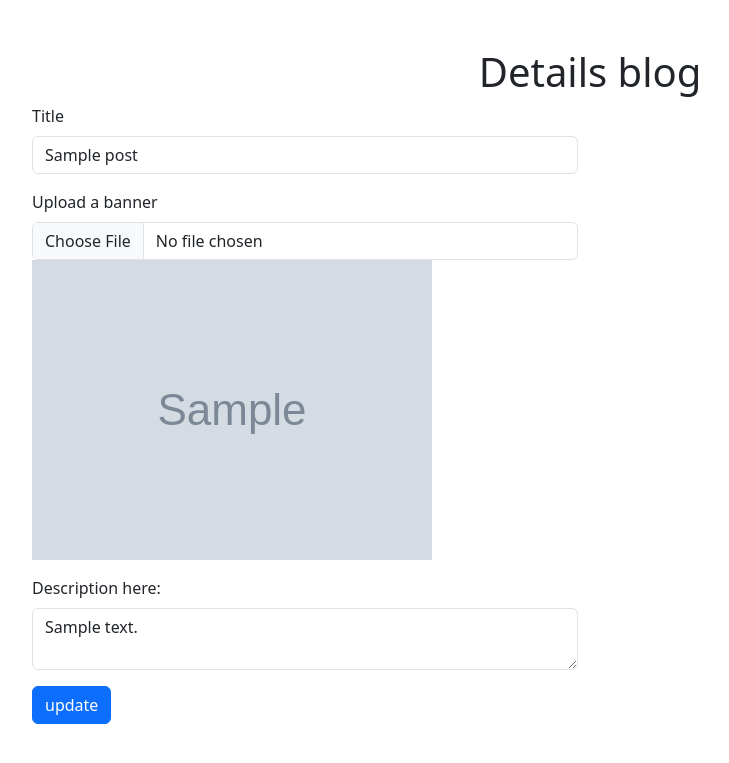
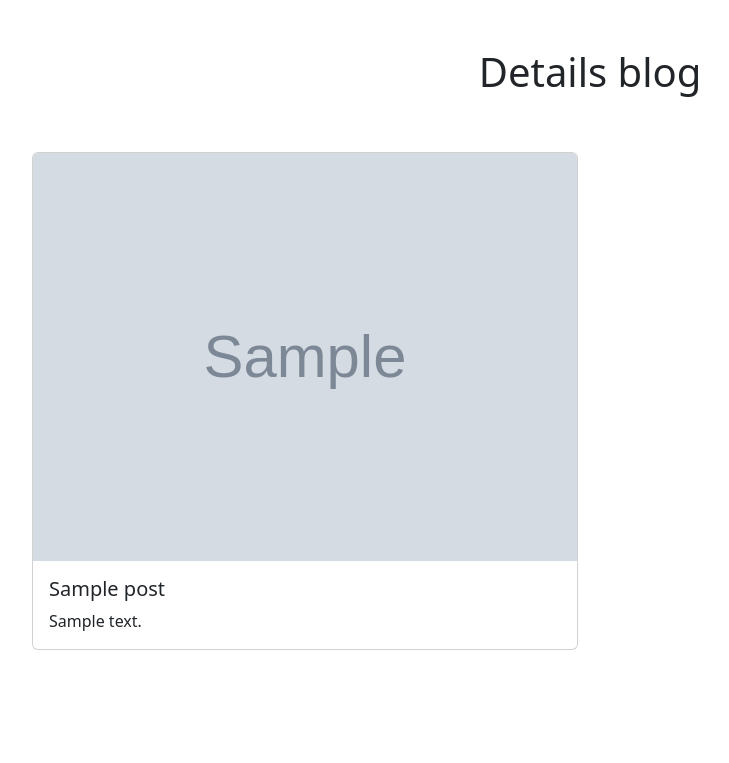
Before and after one commit to mdkawsardev/blog_with_django, a Django app: page /details/00000000-0000-0000-0000-000000000001/ in a window 1280 px wide. Shown: the top 763 px of the page, without its empty margins (50-779 px from the left). Run offline with Django 5.2, Linux system fonts and the light colour scheme; tables that the repository leaves empty hold one stand-in row (values such as "Sample post"); grey boxes marked "Sample" are stand-in pictures.

Commit message:
Site is being upadated

```diff
--- a/app/urls.py
+++ b/app/urls.py
@@ -8,5 +8,4 @@ urlpatterns = [
     path('details/<uuid:unique_code>/', views.details, name='details'),
     path('category/', views.category, name='category'),
     path('analyze/', views.analyze, name='analyze'),
-    path('edit/<uuid:unique_code>/', views.edit, name='edit'),
 ]
--- a/app/views.py
+++ b/app/views.py
@@ -48,15 +48,3 @@ def analyze(request):
                 if text not in punch:
                     value+= text
     return render(request, 'analyze.html', {'text':value})
-
-def edit(request, unique_code):
-    data = Post.objects.get(unique_code=unique_code)
-    if request.method == "POST":
-        if len(request.FILES) != 0:
-            if len(data.banner) > 0:
-                os.remove(data.banner.path)
-            data.banner = request.FILES['banner']
-        data.title = request.POST['title']
-        data.description = request.POST['description']
-        data.save()
-    return redirect('details')
--- a/templates/details.html
+++ b/templates/details.html
@@ -4,7 +4,7 @@
 <div class="container">
     <h1 class="mt-5 text-center">Details blog</h1>
     <div class="row">
-        {% comment %} {% if blogs %}
+        {% if blogs %}
             {% for blog in blogs %}
                 <div class="blogs mt-5 col-lg-6">
                     <div class="card" style="width: 100%;">
@@ -18,26 +18,7 @@
                     </div>
                 </div>
             {% endfor %}
-        {% endif %} {% endcomment %}
-        {% for blog in blogs %}
-            <form method="post" class="col-6" action="{% url 'edit' blog.unique_code %}" enctype="multipart/form-data">
-                {% csrf_token %}
-                <div class="mb-3">
-                    <label for="title" class="form-label">Title</label>
-                    <input type="text" class="form-control" id="title" value="{{blog.title}}" name="title" aria-describedby="emailHelp" required>
-                </div>
-                <div class="mb-3">
-                    <label for="banner" class="form-label">Upload a banner</label>
-                    <input type="file" class="form-control" id="banner" name="banner" required>
-                    <img src="{{blog.banner.url}}" alt="">
-                </div>
-                <div class="mb-3">
-                    <label for="desc" class="form-label">Description here:</label>
-                    <textarea class="form-control" name="description" id="desc" required>{{blog.description}}</textarea>
-                </div>
-                <button type="submit" class="btn btn-primary">update</button>
-            </form>
-        {% endfor %}
+        {% endif %}
     </div>
 </div>
 {% endblock body %}
```
Also changed, not shown: media/media/Gemini_Generated_Image_m6vf4tm6vf4tm6vf.png (added).
